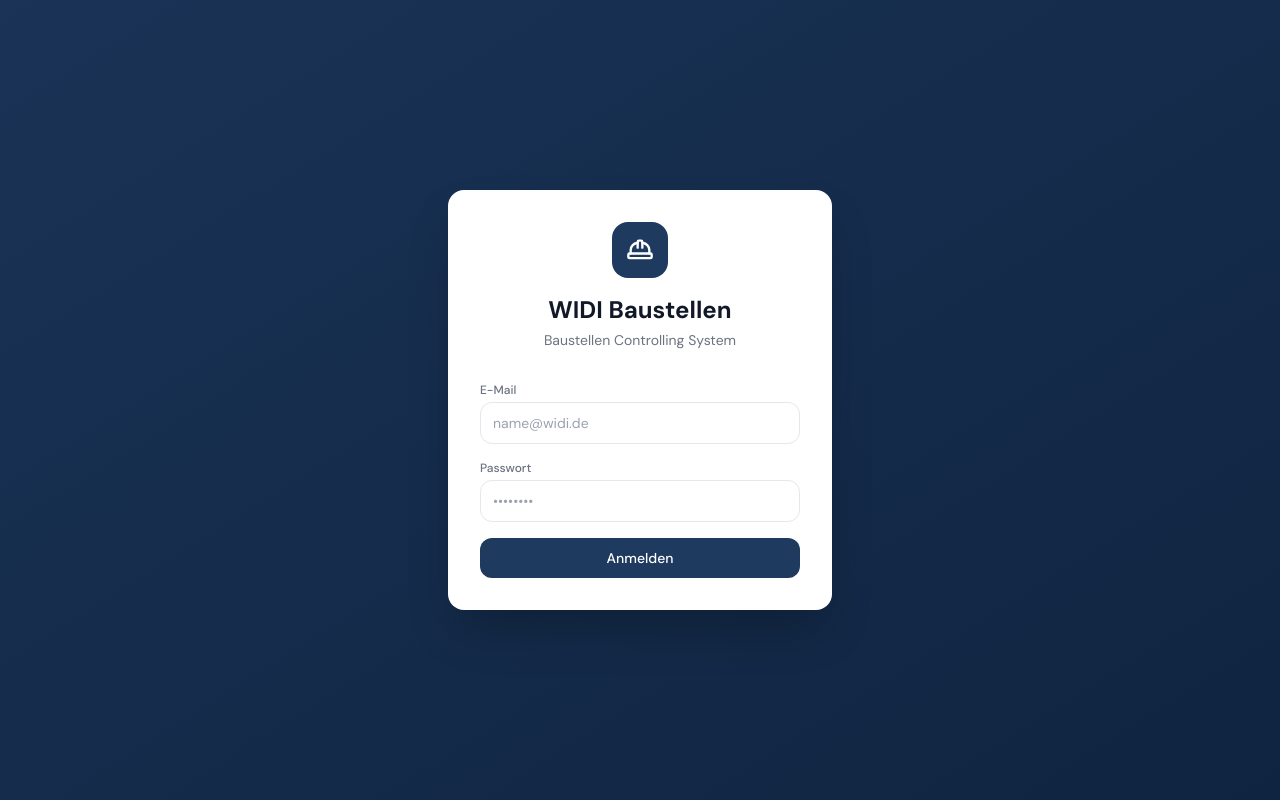
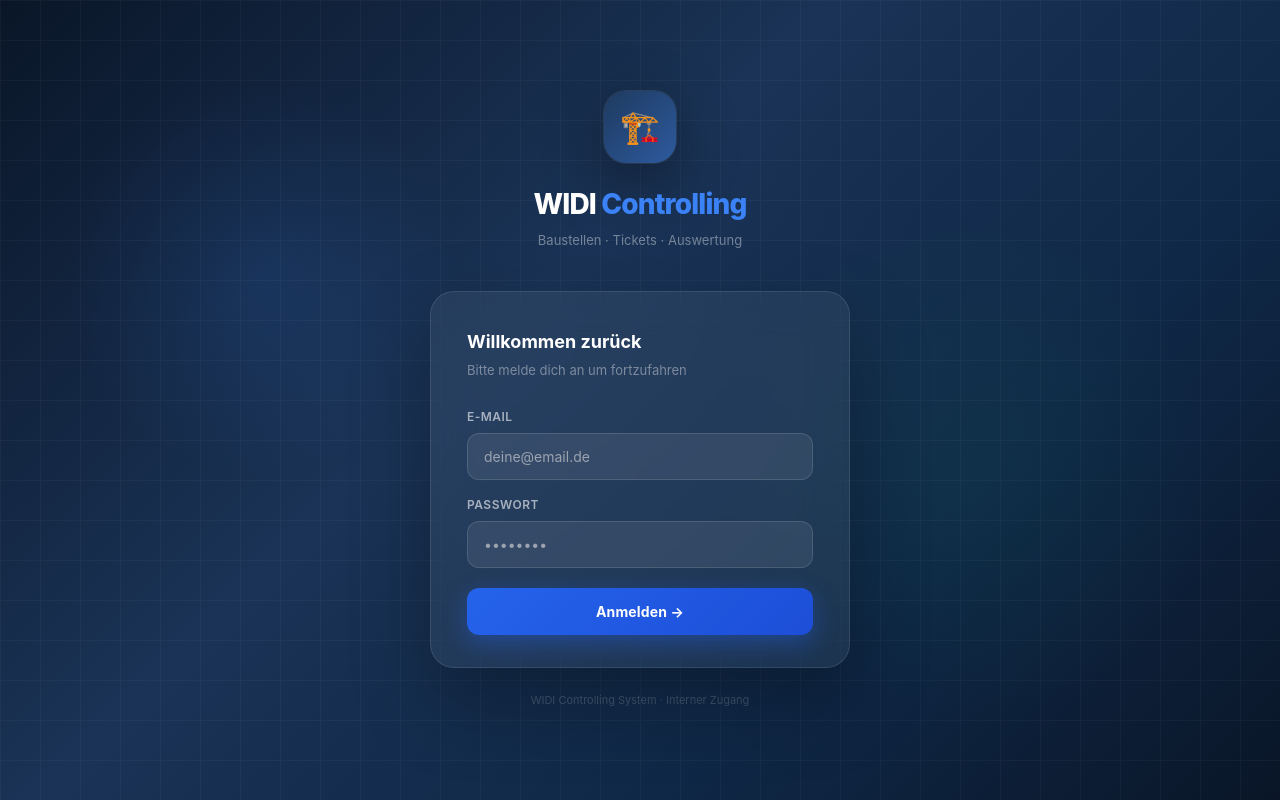
Before and after one commit to WIDI220/WIDI-Baustellen, a React (Vite) app in the folder baustellen-clean/: page / in a window 1280 px wide. Built offline with nearby package versions, Linux system fonts and the light colour scheme; no server answers.

Commit message:
Update AuthPage.tsx

```diff
--- a/baustellen-clean/src/pages/AuthPage.tsx
+++ b/baustellen-clean/src/pages/AuthPage.tsx
@@ -1,6 +1,5 @@
 import { useState } from 'react';
 import { supabase } from '@/integrations/supabase/client';
-import { HardHat } from 'lucide-react';
 
 export default function AuthPage() {
   const [email, setEmail] = useState('');
@@ -17,32 +16,105 @@ export default function AuthPage() {
   };
 
   return (
-    <div className="min-h-screen bg-gradient-to-br from-[#1a3356] to-[#0f2440] flex items-center justify-center p-4">
-      <div className="bg-white rounded-2xl shadow-2xl w-full max-w-sm p-8">
-        <div className="text-center mb-8">
-          <div className="w-14 h-14 bg-[#1e3a5f] rounded-2xl flex items-center justify-center mx-auto mb-4">
-            <HardHat className="h-7 w-7 text-white" />
+    <div style={{
+      minHeight: '100vh',
+      background: 'linear-gradient(135deg, #0a1628 0%, #1a3356 40%, #0f2847 70%, #0a1628 100%)',
+      display: 'flex', alignItems: 'center', justifyContent: 'center',
+      padding: '24px', fontFamily: "'Inter', system-ui, sans-serif",
+      position: 'relative', overflow: 'hidden',
+    }}>
+      {/* Decorative blobs */}
+      <div style={{ position: 'absolute', top: '10%', left: '5%', width: 400, height: 400, borderRadius: '50%', background: 'radial-gradient(circle, rgba(59,130,246,.12) 0%, transparent 70%)', pointerEvents: 'none' }} />
+      <div style={{ position: 'absolute', bottom: '10%', right: '5%', width: 500, height: 500, borderRadius: '50%', background: 'radial-gradient(circle, rgba(16,122,87,.10) 0%, transparent 70%)', pointerEvents: 'none' }} />
+      <div style={{ position: 'absolute', top: '50%', left: '50%', transform: 'translate(-50%,-50%)', width: 800, height: 800, borderRadius: '50%', background: 'radial-gradient(circle, rgba(26,51,86,.3) 0%, transparent 60%)', pointerEvents: 'none' }} />
+
+      {/* Grid pattern */}
+      <div style={{
+        position: 'absolute', inset: 0, opacity: .03,
+        backgroundImage: 'linear-gradient(rgba(255,255,255,1) 1px, transparent 1px), linear-gradient(90deg, rgba(255,255,255,1) 1px, transparent 1px)',
+        backgroundSize: '40px 40px', pointerEvents: 'none',
+      }} />
+
+      <div style={{ width: '100%', maxWidth: 420, position: 'relative', zIndex: 1 }}>
+        {/* Logo */}
+        <div style={{ textAlign: 'center', marginBottom: 40 }}>
+          <div style={{
+            width: 72, height: 72, margin: '0 auto 20px',
+            background: 'linear-gradient(135deg, #1e3a5f, #2d5a9e)',
+            borderRadius: 22, display: 'flex', alignItems: 'center', justifyContent: 'center',
+            boxShadow: '0 20px 60px rgba(0,0,0,.4), 0 0 0 1px rgba(255,255,255,.1)',
+            fontSize: 32,
+          }}>🏗️</div>
+          <h1 style={{ color: '#fff', fontSize: 28, fontWeight: 800, margin: '0 0 6px', letterSpacing: '-.03em' }}>
+            WIDI <span style={{ color: '#3b82f6' }}>Controlling</span>
+          </h1>
+          <p style={{ color: 'rgba(255,255,255,.4)', fontSize: 13, margin: 0 }}>Baustellen · Tickets · Auswertung</p>
         </div>
-          <h1 className="text-2xl font-bold text-gray-900">WIDI Baustellen</h1>
-          <p className="text-sm text-gray-500 mt-1">Baustellen Controlling System</p>
+
+        {/* Card */}
+        <div style={{
+          background: 'rgba(255,255,255,.06)', backdropFilter: 'blur(20px)',
+          border: '1px solid rgba(255,255,255,.1)', borderRadius: 24,
+          padding: '36px 36px 32px', boxShadow: '0 32px 80px rgba(0,0,0,.3)',
+        }}>
+          <h2 style={{ color: '#fff', fontSize: 18, fontWeight: 700, margin: '0 0 6px' }}>Willkommen zurück</h2>
+          <p style={{ color: 'rgba(255,255,255,.4)', fontSize: 13, margin: '0 0 28px' }}>Bitte melde dich an um fortzufahren</p>
+
+          <form onSubmit={handleLogin} style={{ display: 'flex', flexDirection: 'column', gap: 16 }}>
+            <div>
+              <label style={{ color: 'rgba(255,255,255,.6)', fontSize: 12, fontWeight: 600, display: 'block', marginBottom: 7, letterSpacing: '.04em', textTransform: 'uppercase' }}>E-Mail</label>
+              <input
+                type="email" value={email} onChange={e => setEmail(e.target.value)} required
+                placeholder="deine@email.de"
+                style={{
+                  width: '100%', padding: '12px 16px', borderRadius: 12, boxSizing: 'border-box',
+                  background: 'rgba(255,255,255,.08)', border: '1px solid rgba(255,255,255,.12)',
+                  color: '#fff', fontSize: 14, outline: 'none',
+                  transition: 'border-color .15s',
+                }}
+                onFocus={e => e.target.style.borderColor = 'rgba(59,130,246,.6)'}
+                onBlur={e => e.target.style.borderColor = 'rgba(255,255,255,.12)'}
+              />
             </div>
-        <form onSubmit={handleLogin} className="space-y-4">
+
             <div>
-            <label className="text-xs font-medium text-gray-500 mb-1 block">E-Mail</label>
-            <input type="email" value={email} onChange={e => setEmail(e.target.value)} required placeholder="name@widi.de"
-              className="w-full border border-gray-200 rounded-xl px-3 py-2.5 text-sm focus:outline-none focus:ring-2 focus:ring-[#1e3a5f]/20 focus:border-[#1e3a5f]" />
+              <label style={{ color: 'rgba(255,255,255,.6)', fontSize: 12, fontWeight: 600, display: 'block', marginBottom: 7, letterSpacing: '.04em', textTransform: 'uppercase' }}>Passwort</label>
+              <input
+                type="password" value={password} onChange={e => setPassword(e.target.value)} required
+                placeholder="••••••••"
+                style={{
+                  width: '100%', padding: '12px 16px', borderRadius: 12, boxSizing: 'border-box',
+                  background: 'rgba(255,255,255,.08)', border: '1px solid rgba(255,255,255,.12)',
+                  color: '#fff', fontSize: 14, outline: 'none',
+                  transition: 'border-color .15s',
+                }}
+                onFocus={e => e.target.style.borderColor = 'rgba(59,130,246,.6)'}
+                onBlur={e => e.target.style.borderColor = 'rgba(255,255,255,.12)'}
+              />
             </div>
-          <div>
-            <label className="text-xs font-medium text-gray-500 mb-1 block">Passwort</label>
-            <input type="password" value={password} onChange={e => setPassword(e.target.value)} required placeholder="••••••••"
-              className="w-full border border-gray-200 rounded-xl px-3 py-2.5 text-sm focus:outline-none focus:ring-2 focus:ring-[#1e3a5f]/20 focus:border-[#1e3a5f]" />
+
+            {error && (
+              <div style={{ background: 'rgba(239,68,68,.15)', border: '1px solid rgba(239,68,68,.3)', borderRadius: 10, padding: '10px 14px', color: '#fca5a5', fontSize: 13 }}>
+                ⚠️ {error}
               </div>
-          {error && <p className="text-xs text-red-500 text-center">{error}</p>}
-          <button type="submit" disabled={loading}
-            className="w-full bg-[#1e3a5f] text-white rounded-xl py-2.5 text-sm font-medium hover:bg-[#162d4a] transition-colors disabled:opacity-50">
-            {loading ? 'Anmelden...' : 'Anmelden'}
+            )}
+
+            <button type="submit" disabled={loading} style={{
+              width: '100%', padding: '13px', marginTop: 4,
+              background: loading ? 'rgba(59,130,246,.4)' : 'linear-gradient(135deg, #2563eb, #1d4ed8)',
+              color: '#fff', border: 'none', borderRadius: 12, fontSize: 14, fontWeight: 700,
+              cursor: loading ? 'not-allowed' : 'pointer',
+              boxShadow: loading ? 'none' : '0 8px 24px rgba(37,99,235,.4)',
+              transition: 'all .2s', letterSpacing: '.01em',
+            }}>
+              {loading ? 'Wird angemeldet…' : 'Anmelden →'}
             </button>
           </form>
+        </div>
+
+        <p style={{ textAlign: 'center', color: 'rgba(255,255,255,.2)', fontSize: 11, marginTop: 24 }}>
+          WIDI Controlling System · Interner Zugang
+        </p>
       </div>
     </div>
   );
```
Lines whose indentation alone changed are shown as unchanged.
